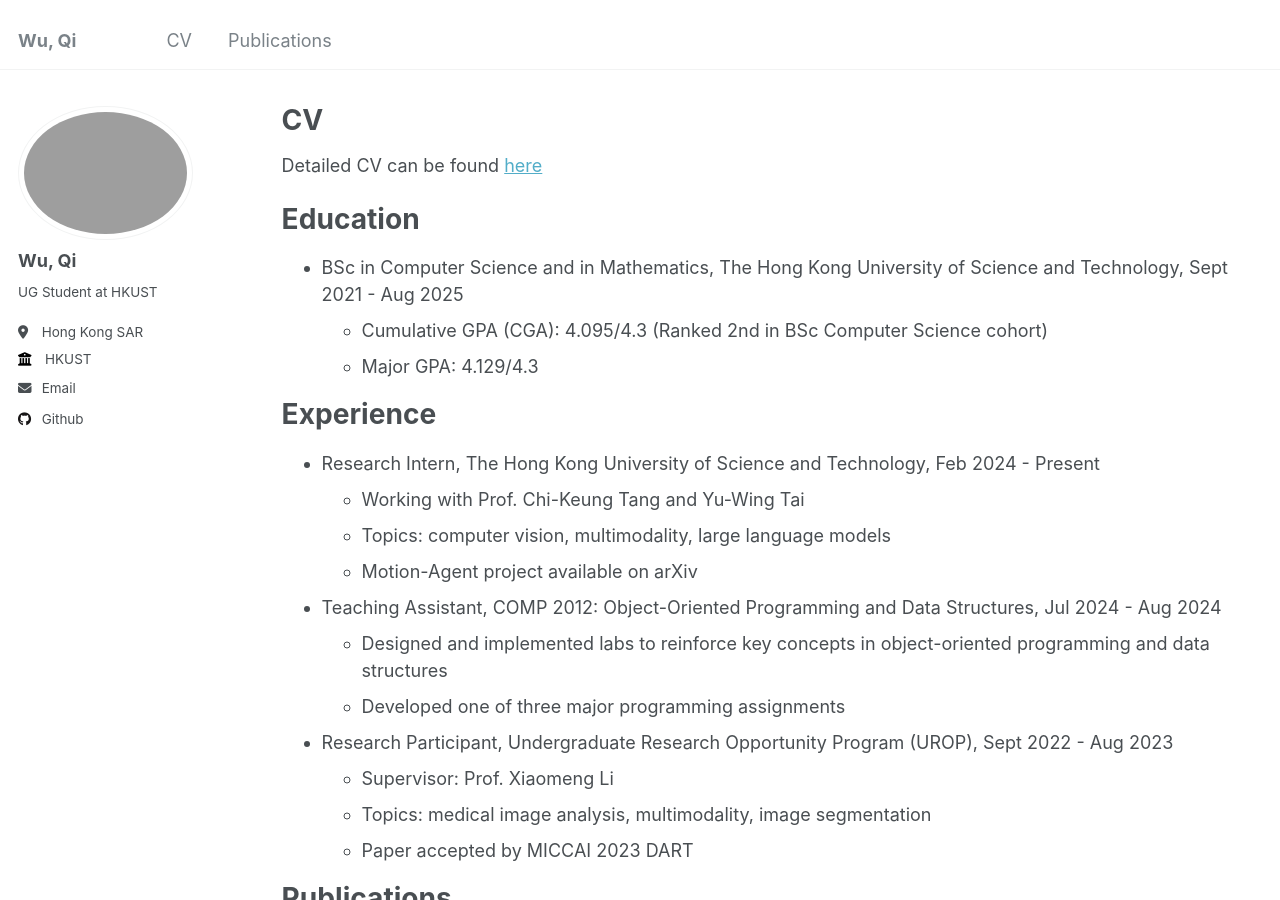
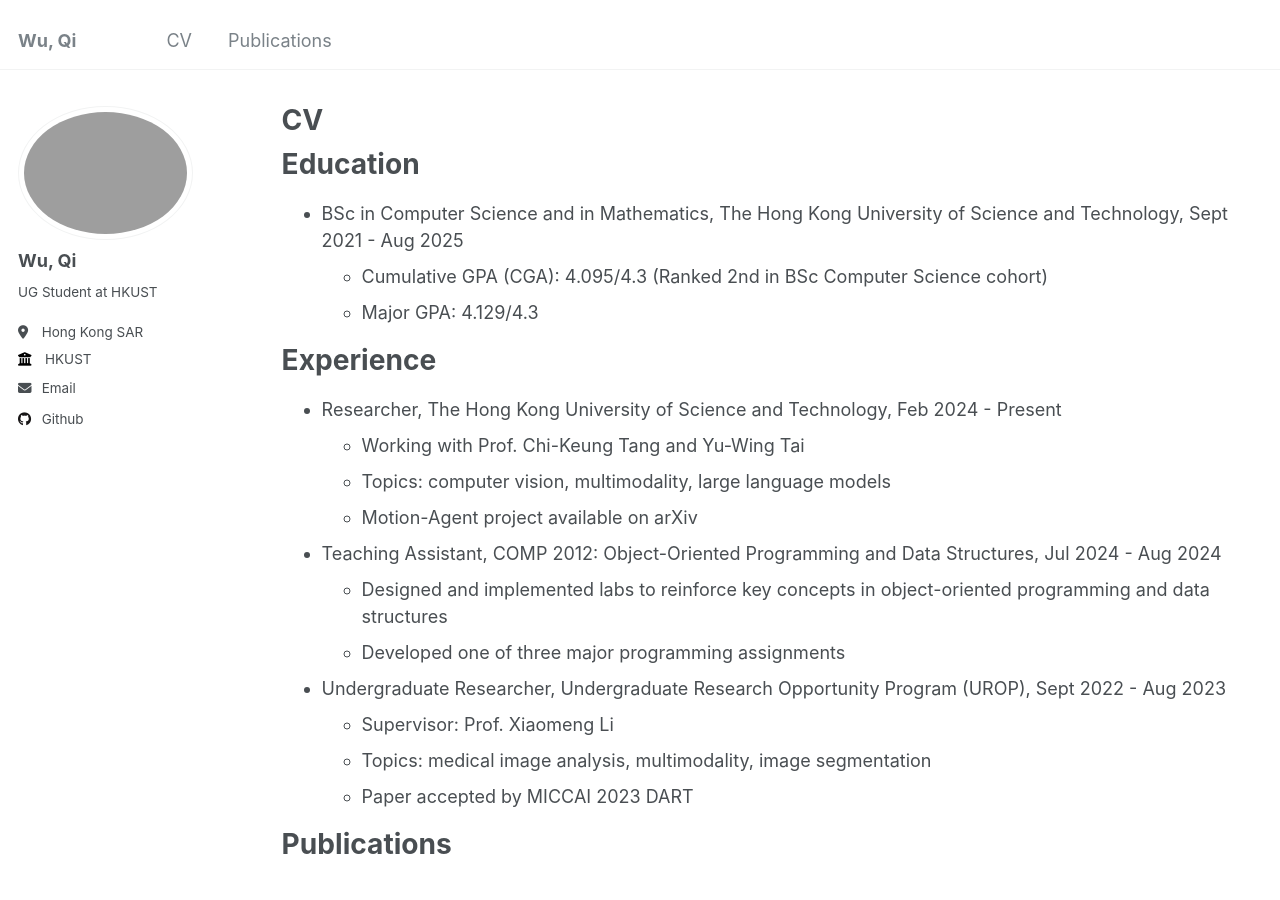
Before and after one commit to szqwu/szqwu.github.io, a Jekyll site: the page built from _pages/cv.md, in a window 1280 px wide and 900 px high. Built offline with Jekyll 4.4.1, drawn with Linux system fonts in a browser that asks for light colours.

Commit message:
rm detailed cv and change the name of experience

```diff
--- a/_pages/cv.md
+++ b/_pages/cv.md
@@ -74,7 +74,7 @@ redirect_from:
 
 {% include base_path %} -->
 
-Detailed CV can be found [here](/files/wuqi_cv.pdf)
+<!-- Detailed CV can be found [here](/files/wuqi_cv.pdf) -->
 
 Education
 ======
@@ -90,7 +90,7 @@ Education
 
 Experience
 ======
-* Research Intern, The Hong Kong University of Science and Technology, Feb 2024 - Present
+* Researcher, The Hong Kong University of Science and Technology, Feb 2024 - Present
   * Working with Prof. Chi-Keung Tang and Yu-Wing Tai
   * Topics: computer vision, multimodality, large language models
   * Motion-Agent project available on arXiv
@@ -99,7 +99,7 @@ Experience
   * Designed and implemented labs to reinforce key concepts in object-oriented programming and data structures
   * Developed one of three major programming assignments
 
-* Research Participant, Undergraduate Research Opportunity Program (UROP), Sept 2022 - Aug 2023
+* Undergraduate Researcher, Undergraduate Research Opportunity Program (UROP), Sept 2022 - Aug 2023
   * Supervisor: Prof. Xiaomeng Li
   * Topics: medical image analysis, multimodality, image segmentation
   * Paper accepted by MICCAI 2023 DART
```
